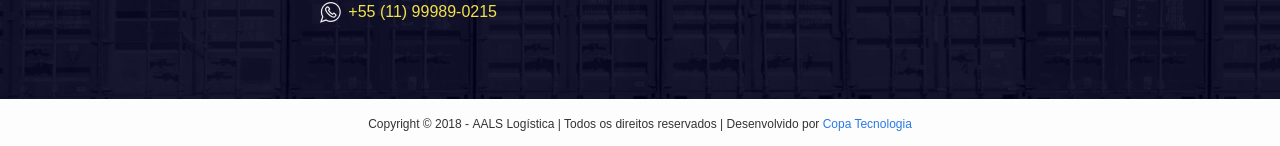
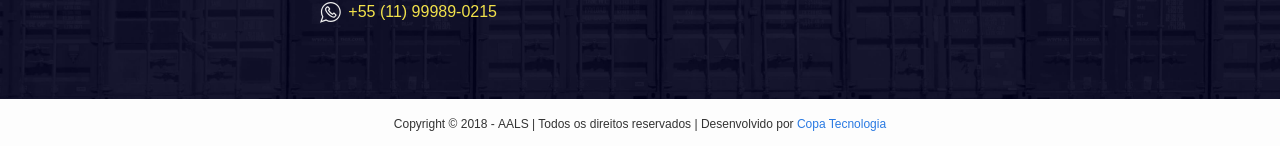
Before and after one commit to aalslogistica/aalslogistica.github.io, a Jekyll site: the page built from index.html, in a window 1280 px wide and 900 px high, scrolled down 1825 px. Shown: the part 751-897 px from the top of the window. Built offline with Jekyll 4.4.1, drawn with Linux system fonts in a browser that asks for light colours; some web fonts are replaced.

Commit message:
Updated Config

```diff
--- a/_config.yml
+++ b/_config.yml
@@ -1,5 +1,5 @@
 ---
-title: AALS Logística
+title: AALS
 timezone: America/Sao_Paulo
 collections:
   destaques:
```
